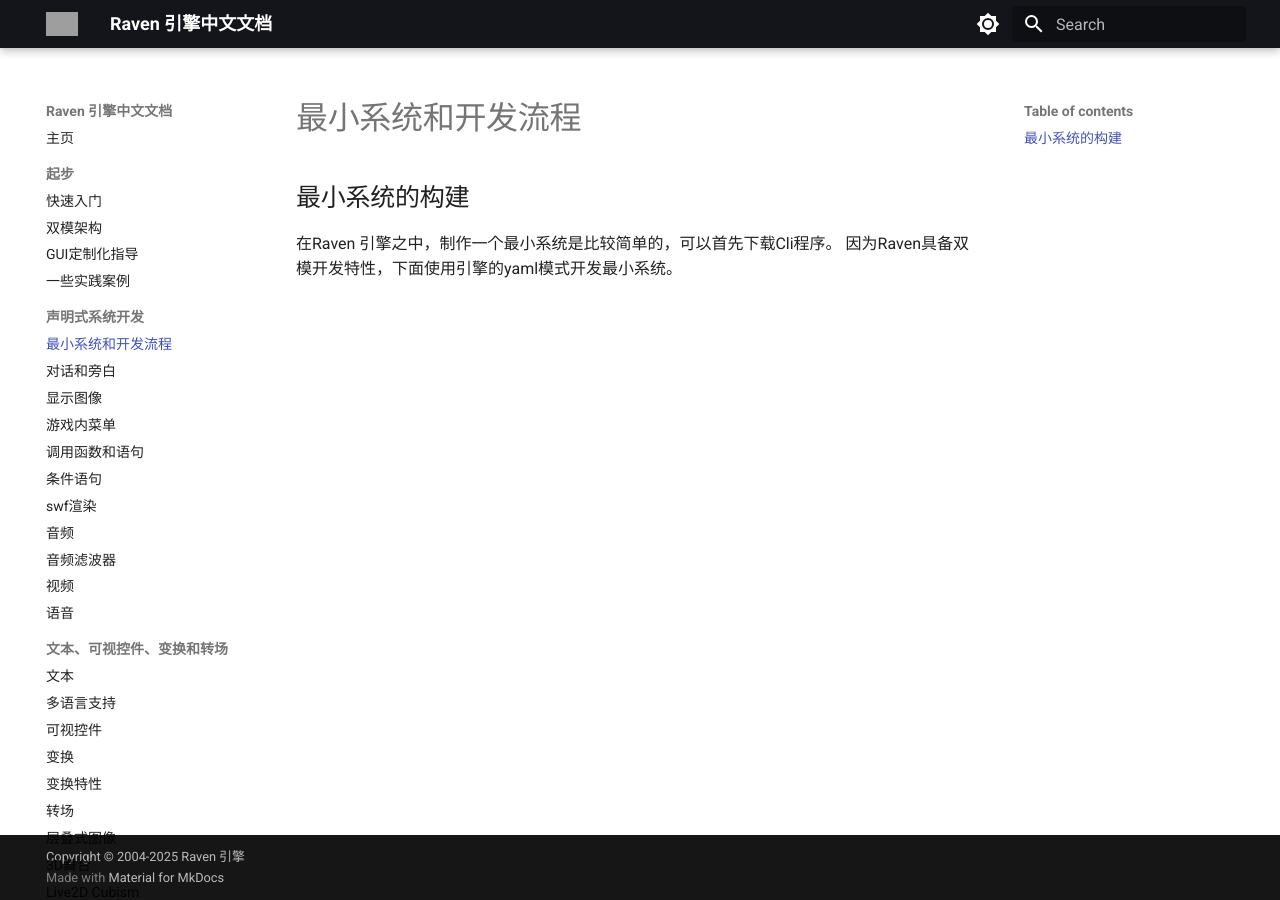
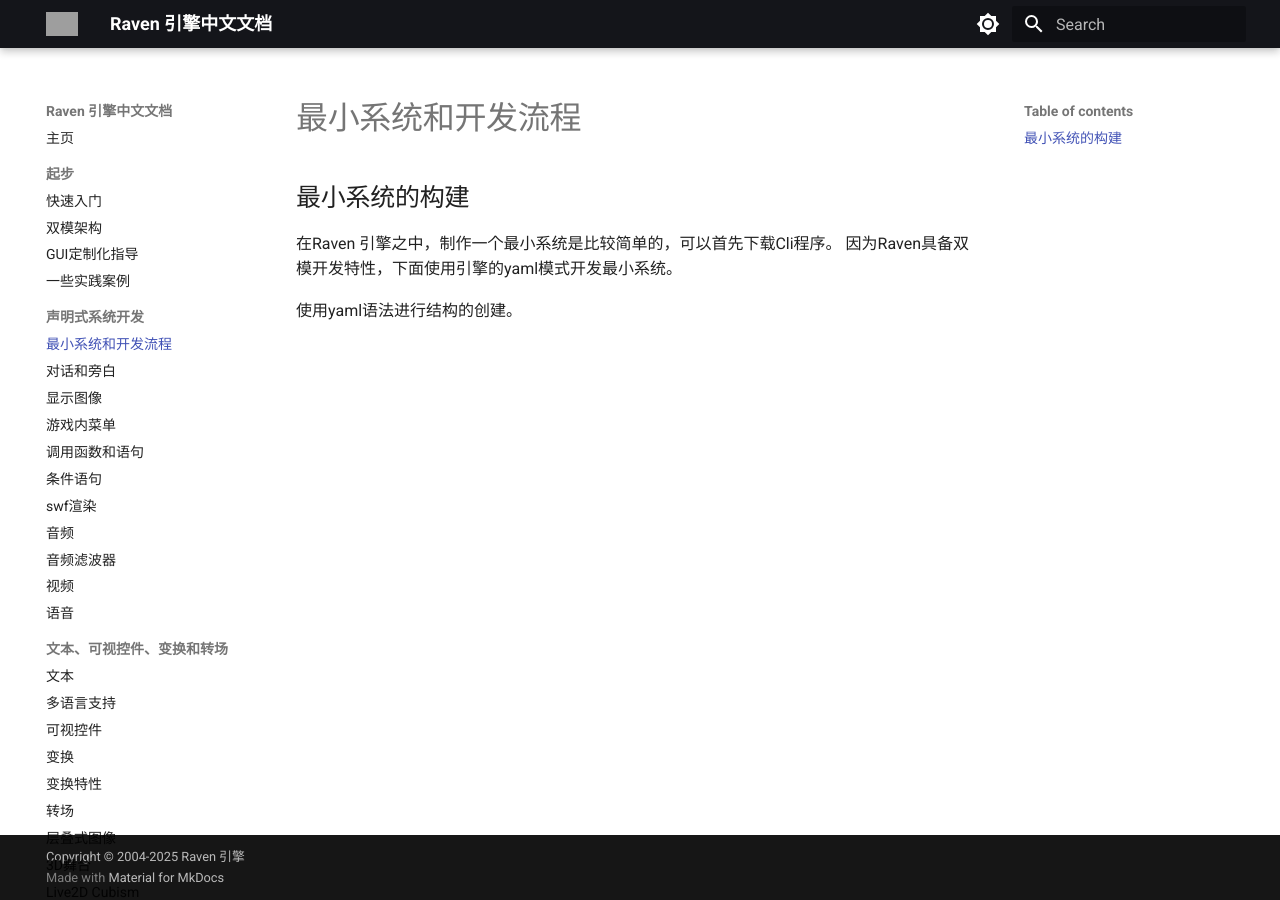
Before and after one commit to E72UJ/doc.raven.rs, an MkDocs documentation site: the page built from docs/run.md, in a window 1280 px wide. Built offline with MkDocs 1.6.1 and Material for MkDocs 9.7.7, drawn with Linux system fonts in a browser that asks for light colours; grey boxes are pictures that could not be loaded.

Commit message:
更新内容
更新内容

```diff
--- a/docs/run.md
+++ b/docs/run.md
@@ -1,3 +1,5 @@
 ## 最小系统的构建
 在Raven 引擎之中，制作一个最小系统是比较简单的，可以首先下载Cli程序。
 因为Raven具备双模开发特性，下面使用引擎的yaml模式开发最小系统。
+
+使用yaml语法进行结构的创建。
```
Also changed, not shown: docs/sponsors.md (line endings or trailing spaces).
